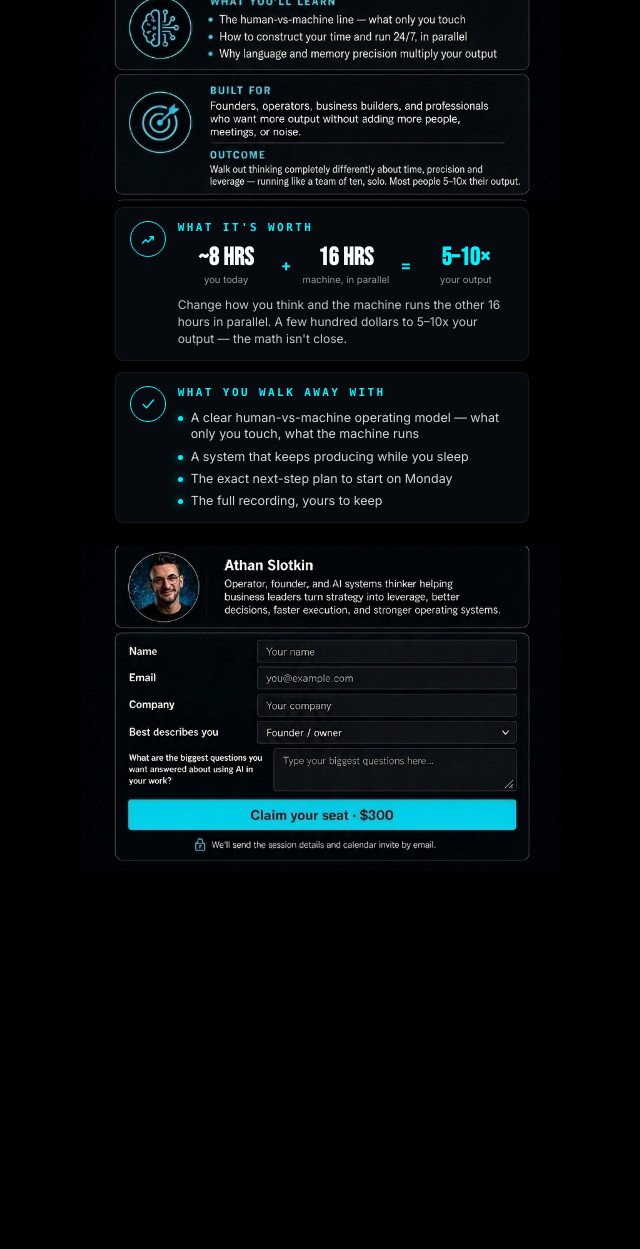
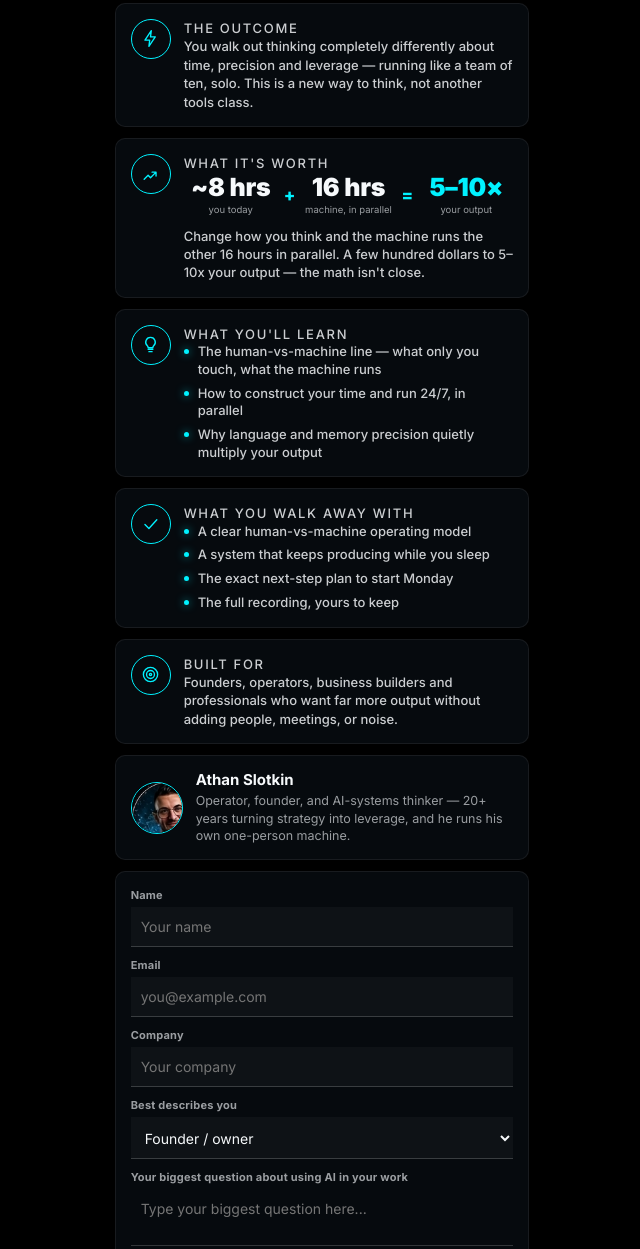
Before and after one commit to Tools-AS/one-person-ai-powerhouse, a plain HTML site: page index.html in a window 1280 px wide. Shown: the part 328-1577 px from the top of the page, without its empty margins (318-958 px from the left). Before the commit the page ends 1199 px from the top, so only its background shows below. Drawn offline with Linux system fonts and the light colour scheme.

Commit message:
Full consistent rebuild: lifted hero+headshot, all boxes one system, QA fixes (avatar, textarea font, stats)
Co-Authored-By: Claude Opus 4.8 <noreply@anthropic.com>

```diff
--- a/index.html
+++ b/index.html
@@ -7,80 +7,145 @@
     <meta name="description" content="A 2-hour live workshop, Thursday July 2. Walk out a one-person machine — most people 5–10x their output." />
     <link rel="preconnect" href="https://fonts.googleapis.com" />
     <link rel="preconnect" href="https://fonts.gstatic.com" crossorigin />
-    <link href="https://fonts.googleapis.com/css2?family=Bebas+Neue&family=Inter:wght@400;500;700;800;900&display=swap" rel="stylesheet" />
+    <link href="https://fonts.googleapis.com/css2?family=Inter:wght@400;500;600;700;800;900&display=swap" rel="stylesheet" />
     <style>
       :root {
         --cyan: #00f2ff;
+        --ink: #000;
+        --box: rgb(6,10,14);
+        --boxBorder: rgba(255,255,255,0.07);
+        --text: #f6f9fb;
+        --muted: rgba(246,249,251,0.62);
+        --body: rgba(246,249,251,0.82);
         --font: Inter, ui-sans-serif, system-ui, -apple-system, BlinkMacSystemFont, "Segoe UI", sans-serif;
-        --mono: "SFMono-Regular", Consolas, "Liberation Mono", monospace;
-        --display: "Druk Condensed", "Bebas Neue Pro", "Bebas Neue", "Impact", "Arial Narrow", sans-serif;
       }
       * { box-sizing: border-box; }
       html, body { margin: 0; background: #000; }
-      body { font-family: var(--font); }
+      body { font-family: var(--font); color: var(--text); -webkit-font-smoothing: antialiased; }
       .wrap { width: min(100%, 480px); margin: 0 auto; background: #000; }
-      .part { display: block; width: 100%; }
+      .hero { display: block; width: 100%; }
 
-      .inserted { background: #000; padding: 6px 6.8% 12px; }
-      .ibox { display: grid; grid-template-columns: 36px minmax(0,1fr); gap: 12px; align-items: start; border: 1px solid rgba(255,255,255,0.06); border-radius: 8px; background: rgb(6,10,14); padding: 13px 14px; margin: 0 0 11px; }
-      .iboxIco { width: 36px; height: 36px; border-radius: 999px; border: 1.5px solid var(--cyan); display: flex; align-items: center; justify-content: center; }
-      .iboxIco svg { width: 18px; height: 18px; stroke: var(--cyan); fill: none; stroke-width: 1.7; }
-      .iworth { background: rgb(6,10,14); border-color: rgba(255,255,255,0.06); }
-      .ihead { color: var(--cyan); font-family: var(--mono); font-size: 11px; font-weight: 900; letter-spacing: 0.22em; text-transform: uppercase; margin: 0 0 11px; }
-      .istats { display: grid; grid-template-columns: 1fr auto 1fr auto 1fr; align-items: center; gap: 6px; margin-bottom: 11px; }
-      .istat { text-align: center; }
-      .istat b { display: block; font-family: var(--display); font-size: 25px; line-height: 1; color: #f6fafb; letter-spacing: 0.01em; }
-      .istat b.hot { color: var(--cyan); }
-      .istat small { display: block; margin-top: 4px; color: rgba(246,250,251,0.6); font-size: 9.5px; line-height: 1.2; }
-      .iop { color: var(--cyan); font-size: 16px; font-weight: 700; }
-      .inote { margin: 0; color: rgba(246,250,251,0.78); font-size: 12px; line-height: 1.42; }
-      .ilist { list-style: none; margin: 0; padding: 0; display: grid; gap: 6px; }
-      .ilist li { display: flex; gap: 8px; align-items: flex-start; color: rgba(246,250,251,0.85); font-size: 12.5px; line-height: 1.3; }
-      .ilist li::before { content: ""; flex: 0 0 auto; width: 5px; height: 5px; margin-top: 6px; border-radius: 999px; background: var(--cyan); box-shadow: 0 0 8px rgba(0,242,255,0.7); }
+      .content { padding: 14px 6.8% 26px; display: flex; flex-direction: column; gap: 11px; }
 
-      .bottom { position: relative; line-height: 0; }
-      .claim { position: absolute; left: 9%; top: 76.5%; width: 82%; height: 12%; cursor: pointer; border-radius: 6px; background: transparent; display: block; }
-      .claim:focus-visible { outline: 2px solid var(--cyan); outline-offset: 2px; }
+      .box { display: grid; grid-template-columns: 40px minmax(0,1fr); gap: 13px; align-items: start;
+             background: var(--box); border: 1px solid var(--boxBorder); border-radius: 10px; padding: 15px; }
+      .ico { width: 40px; height: 40px; border-radius: 999px; border: 1.5px solid var(--cyan); display: flex; align-items: center; justify-content: center; }
+      .ico svg { width: 19px; height: 19px; stroke: var(--cyan); fill: none; stroke-width: 1.7; stroke-linecap: round; stroke-linejoin: round; }
+      .head { color: var(--cyan); font-size: 11px; font-weight: 800; letter-spacing: 0.13em; text-transform: uppercase; margin: 0 0 8px; }
+      .box p { margin: 0; color: var(--body); font-size: 13px; line-height: 1.42; font-weight: 500; }
+      ul.list { list-style: none; margin: 0; padding: 0; display: grid; gap: 6px; }
+      ul.list li { display: flex; gap: 9px; align-items: flex-start; color: var(--body); font-size: 13px; line-height: 1.36; font-weight: 500; }
+      ul.list li::before { content: ""; flex: 0 0 auto; width: 5px; height: 5px; margin-top: 6px; border-radius: 999px; background: var(--cyan); box-shadow: 0 0 8px rgba(0,242,255,0.7); }
+
+      .stats { display: grid; grid-template-columns: 1fr auto 1fr auto 1fr; align-items: center; gap: 6px; margin: 2px 0 11px; }
+      .stat { text-align: center; }
+      .stat b { display: block; font-size: 25px; font-weight: 900; line-height: 1; letter-spacing: -0.01em; }
+      .stat b.hot { color: var(--cyan); }
+      .stat small { display: block; margin-top: 5px; color: var(--muted); font-size: 9.5px; line-height: 1.15; }
+      .op { color: var(--cyan); font-size: 17px; font-weight: 800; }
+
+      .bio { display: grid; grid-template-columns: 52px minmax(0,1fr); gap: 13px; align-items: center;
+             background: var(--box); border: 1px solid var(--boxBorder); border-radius: 10px; padding: 14px 15px; }
+      .bio .av { width: 52px; height: 52px; border-radius: 999px; overflow: hidden; border: 1.5px solid var(--cyan); }
+      .bio .av img { width: 100%; height: 100%; object-fit: cover; object-position: 54% 40%; }
+      .bio strong { display: block; font-size: 15px; font-weight: 700; }
+      .bio span { display: block; margin-top: 3px; color: var(--muted); font-size: 12.5px; line-height: 1.4; }
+
+      .form { background: var(--box); border: 1px solid var(--boxBorder); border-radius: 10px; padding: 16px 15px; display: grid; gap: 11px; }
+      .field label { display: block; color: var(--muted); font-size: 11px; font-weight: 700; margin-bottom: 5px; letter-spacing: 0.02em; }
+      .field input, .field select, .field textarea { width: 100%; border: 0; border-bottom: 1px solid rgba(255,255,255,0.18); border-radius: 0; background: rgba(255,255,255,0.03); color: var(--text); outline: 0; padding: 11px 10px; font-size: 14px; font-family: inherit; }
+      .field input:focus, .field select:focus, .field textarea:focus { border-bottom-color: var(--cyan); }
+      .field textarea { resize: none; background: transparent; }
+      .priceRow { display: flex; align-items: baseline; gap: 9px; margin: 5px 0 1px; }
+      .priceRow b { font-size: 30px; font-weight: 900; line-height: 1; }
+      .priceRow span { color: var(--cyan); font-size: 10px; font-weight: 800; letter-spacing: 0.12em; text-transform: uppercase; }
+      .cta { display: block; text-align: center; text-decoration: none; background: var(--cyan); color: #00171a; border: 0; border-radius: 8px; padding: 15px; font-size: 16px; font-weight: 800; letter-spacing: 0.01em; cursor: pointer; }
+      .cta:active { transform: scale(0.99); }
+      .trust { margin: 0; text-align: center; color: rgba(246,249,251,0.42); font-size: 11px; line-height: 1.4; }
     </style>
   </head>
   <body>
     <main class="wrap">
-      <img class="part" src="part_top.png" alt="Become a One-Person AI Powerhouse — live workshop. Thursday July 2, 12 PM PT / 3 PM ET, 2 hours. What you'll learn, built for, the outcome." />
+      <img class="hero" src="hero.png" alt="Become a One-Person AI Powerhouse — live workshop. Thursday July 2, 12 PM PT / 3 PM ET, 2 hours. AI is not the hard part; knowing where it belongs is." />
 
-      <section class="inserted">
-        <div class="ibox iworth">
-          <span class="iboxIco"><svg viewBox="0 0 24 24"><path d="M4 18l5-5 3 3 7-7M14 9h5v5"/></svg></span>
+      <section class="content">
+        <div class="box">
+          <span class="ico"><svg viewBox="0 0 24 24"><path d="M13 2L5 14h6l-1 8 8-12h-6z"/></svg></span>
           <div>
-            <div class="ihead">What it's worth</div>
-            <div class="istats">
-              <div class="istat"><b>~8 hrs</b><small>you today</small></div>
-              <div class="iop">+</div>
-              <div class="istat"><b>16 hrs</b><small>machine, in parallel</small></div>
-              <div class="iop">=</div>
-              <div class="istat"><b class="hot">5–10×</b><small>your output</small></div>
-            </div>
-            <p class="inote">Change how you think and the machine runs the other 16 hours in parallel. A few hundred dollars to 5–10x your output — the math isn't close.</p>
+            <p class="head">The outcome</p>
+            <p>You walk out thinking completely differently about time, precision and leverage — running like a team of ten, solo. This is a new way to think, not another tools class.</p>
           </div>
         </div>
 
-        <div class="ibox">
-          <span class="iboxIco"><svg viewBox="0 0 24 24"><path d="M5 12l5 5L20 6"/></svg></span>
+        <div class="box">
+          <span class="ico"><svg viewBox="0 0 24 24"><path d="M4 18l5-5 3 3 7-7M14 9h5v5"/></svg></span>
           <div>
-            <div class="ihead">What you walk away with</div>
-            <ul class="ilist">
-              <li>A clear human-vs-machine operating model — what only you touch, what the machine runs</li>
+            <p class="head">What it's worth</p>
+            <div class="stats">
+              <div class="stat"><b>~8 hrs</b><small>you today</small></div>
+              <div class="op">+</div>
+              <div class="stat"><b>16 hrs</b><small>machine, in parallel</small></div>
+              <div class="op">=</div>
+              <div class="stat"><b class="hot">5–10×</b><small>your output</small></div>
+            </div>
+            <p>Change how you think and the machine runs the other 16 hours in parallel. A few hundred dollars to 5–10x your output — the math isn't close.</p>
+          </div>
+        </div>
+
+        <div class="box">
+          <span class="ico"><svg viewBox="0 0 24 24"><path d="M9 18h6M10 21h4M12 3a6 6 0 00-4 10.5c.7.7 1 1.3 1 2.5h6c0-1.2.3-1.8 1-2.5A6 6 0 0012 3z"/></svg></span>
+          <div>
+            <p class="head">What you'll learn</p>
+            <ul class="list">
+              <li>The human-vs-machine line — what only you touch, what the machine runs</li>
+              <li>How to construct your time and run 24/7, in parallel</li>
+              <li>Why language and memory precision quietly multiply your output</li>
+            </ul>
+          </div>
+        </div>
+
+        <div class="box">
+          <span class="ico"><svg viewBox="0 0 24 24"><path d="M5 12l5 5L20 6"/></svg></span>
+          <div>
+            <p class="head">What you walk away with</p>
+            <ul class="list">
+              <li>A clear human-vs-machine operating model</li>
               <li>A system that keeps producing while you sleep</li>
-              <li>The exact next-step plan to start on Monday</li>
+              <li>The exact next-step plan to start Monday</li>
               <li>The full recording, yours to keep</li>
             </ul>
           </div>
         </div>
+
+        <div class="box">
+          <span class="ico"><svg viewBox="0 0 24 24"><circle cx="12" cy="12" r="9"/><circle cx="12" cy="12" r="5"/><circle cx="12" cy="12" r="1.4"/></svg></span>
+          <div>
+            <p class="head">Built for</p>
+            <p>Founders, operators, business builders and professionals who want far more output without adding people, meetings, or noise.</p>
+          </div>
+        </div>
+
+        <div class="bio">
+          <div class="av"><img src="headshot.png" alt="Athan Slotkin" /></div>
+          <div>
+            <strong>Athan Slotkin</strong>
+            <span>Operator, founder, and AI-systems thinker — 20+ years turning strategy into leverage, and he runs his own one-person machine.</span>
+          </div>
+        </div>
+
+        <form class="form" id="signupForm" novalidate>
+          <div class="field"><label for="name">Name</label><input id="name" name="name" placeholder="Your name" autocomplete="name" required /></div>
+          <div class="field"><label for="email">Email</label><input id="email" name="email" type="email" placeholder="you@example.com" autocomplete="email" required /></div>
+          <div class="field"><label for="company">Company</label><input id="company" name="company" placeholder="Your company" autocomplete="organization" /></div>
+          <div class="field"><label for="role">Best describes you</label>
+            <select id="role" name="role"><option>Founder / owner</option><option>Operator / executive</option><option>Business builder</option><option>Professional</option><option>Other</option></select>
+          </div>
+          <div class="field"><label for="question">Your biggest question about using AI in your work</label><textarea id="question" name="question" rows="2" placeholder="Type your biggest question here..."></textarea></div>
+          <div class="priceRow"><b>$300</b><span>Founding price · first cohort</span></div>
+          <a class="cta" id="claim" href="#" rel="noopener">Claim your seat · $300</a>
+          <p class="trust">Secure checkout · 90 min teaching + 30 min live Q&amp;A · lifetime recording. Price rises after this first cohort.</p>
+        </form>
       </section>
-
-      <div class="bottom">
-        <img class="part" src="part_bottom.png" alt="Host: Athan Slotkin. Registration form. Claim your seat for $300." />
-        <a class="claim" id="claim" href="#" rel="noopener" aria-label="Claim your seat — $300"></a>
-      </div>
     </main>
 
     <script>
```
Also changed, not shown: headshot.png (added), hero.png (added), part_bottom.png (deleted), part_top.png (deleted).
